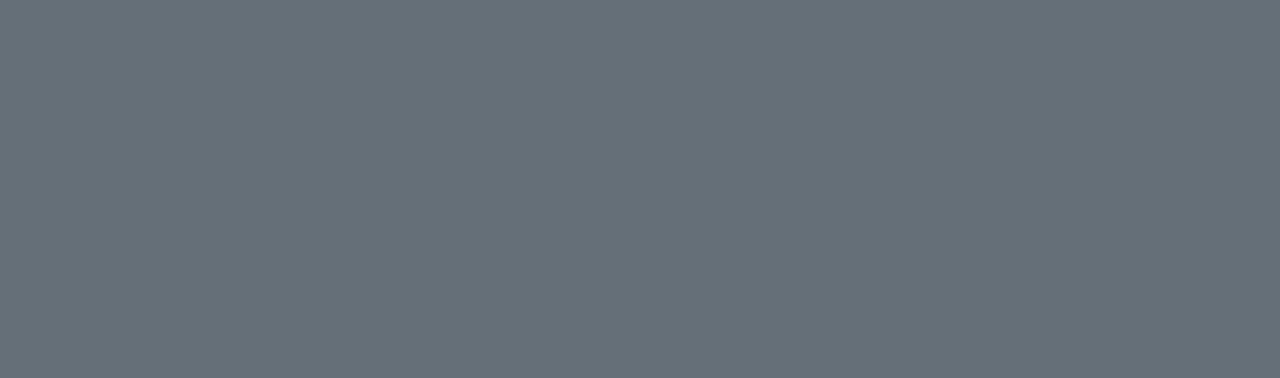
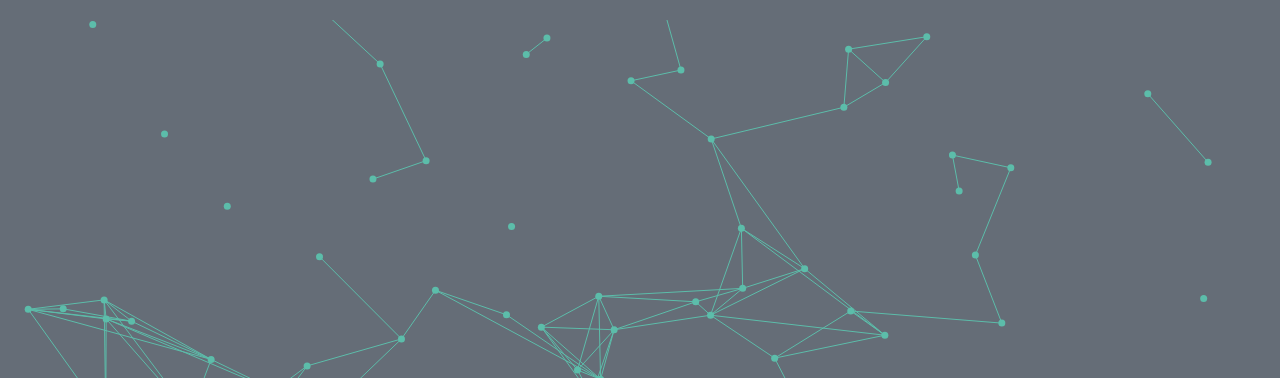
Before and after one commit to mjrlgue/mchahoud, a website: page index.html in a window 1280 px wide. Shown: the top 378 px of the page. Drawn offline with nearby package versions, Linux system fonts and the light colour scheme.

Commit message:
particules done

```diff
--- a/index.html
+++ b/index.html
@@ -20,8 +20,9 @@
   </style>
 <script src="http://code.jquery.com/jquery-1.11.3.min.js"></script>
   <script src="js/sailnote.js"></script>
-  <!-- particle -->
+  <!-- particles -->
   <script type="text/javascript" src="js/jquery.particleground.js"></script>
+  <script type="text/javascript" src="js/demo.js"></script>
 </head>
 <body>
 <div class="sn-slide" style="background-color:#656D77; padding:20px;" id="particles">
```
